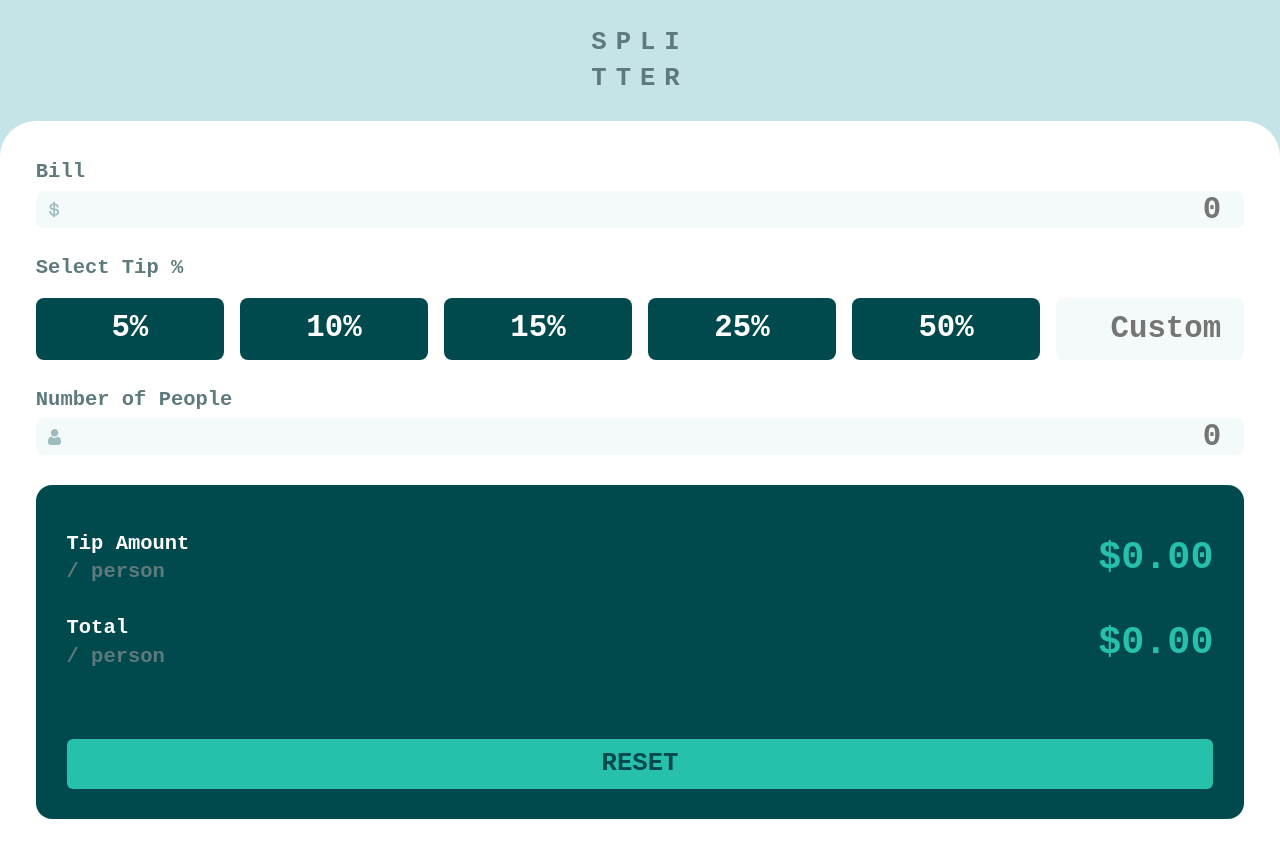
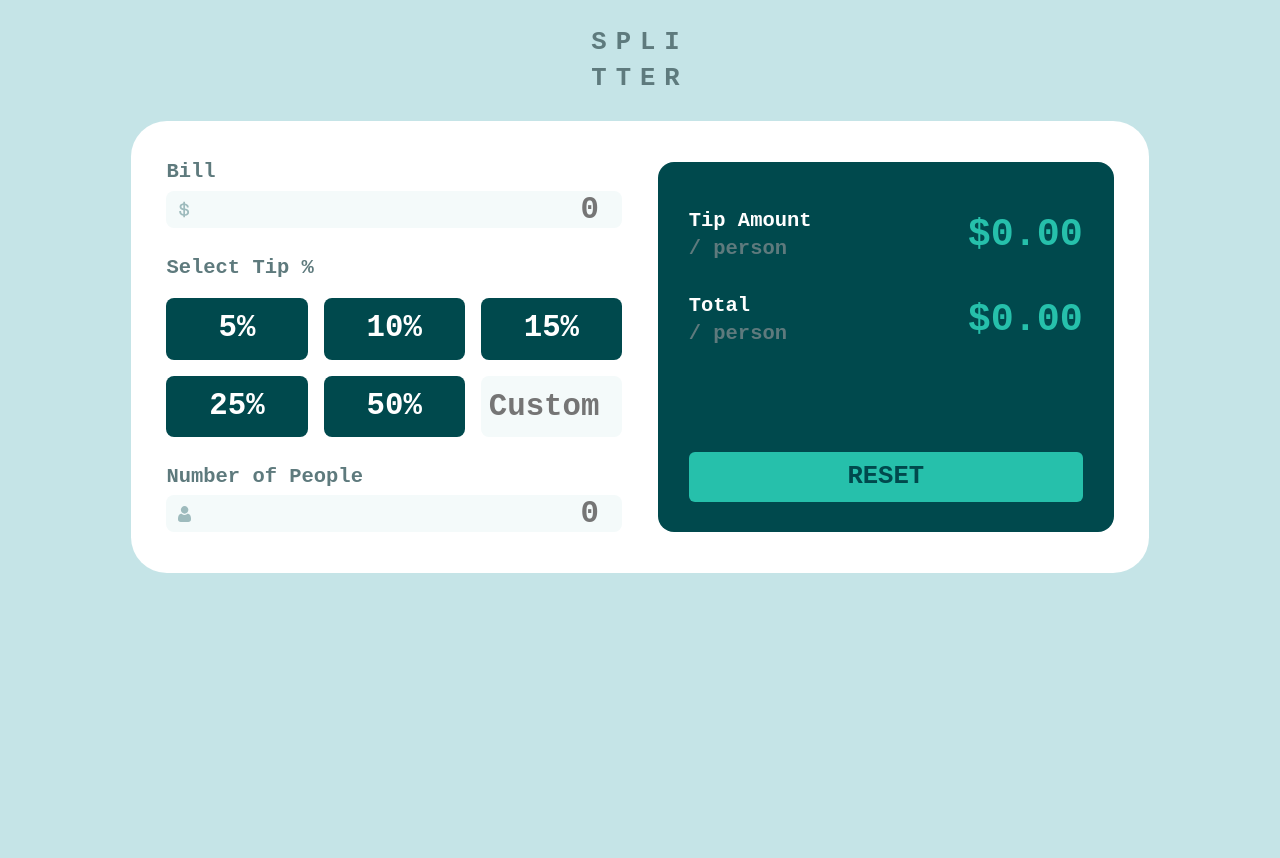
Before and after one commit to erlynascarate/tip-calculator-app, a React (Create React App) app: page / in a window 1280 px wide. After the commit the page ends 800 px from the top, so only its background shows below. Built offline with nearby package versions, Linux system fonts and the light colour scheme.

Commit message:
Hace al formulario responsive

```diff
--- a/src/styles/Main.scss
+++ b/src/styles/Main.scss
@@ -3,16 +3,27 @@
 .form {
     display: flex;
     flex-direction: column;
-    gap: 30px;
+    gap: 36px;
+    margin: auto;
     border-start-start-radius: 2.8rem;
     border-start-end-radius: 2.8rem;
     padding: 3.2rem 2.8rem;
+    max-inline-size: 74rem;
     background-color: vars.$white;
 
     &-container {
         display: flex;
         flex-direction: column;
         row-gap: 30px;
+    }
+}
+
+@media (min-width: 750px) {
+    .form {
+        display: grid;
+        grid-template-columns: 1fr 1fr;
+        border-radius: 2.8rem;
+        inline-size: 87%;
     }
 }
 
```
